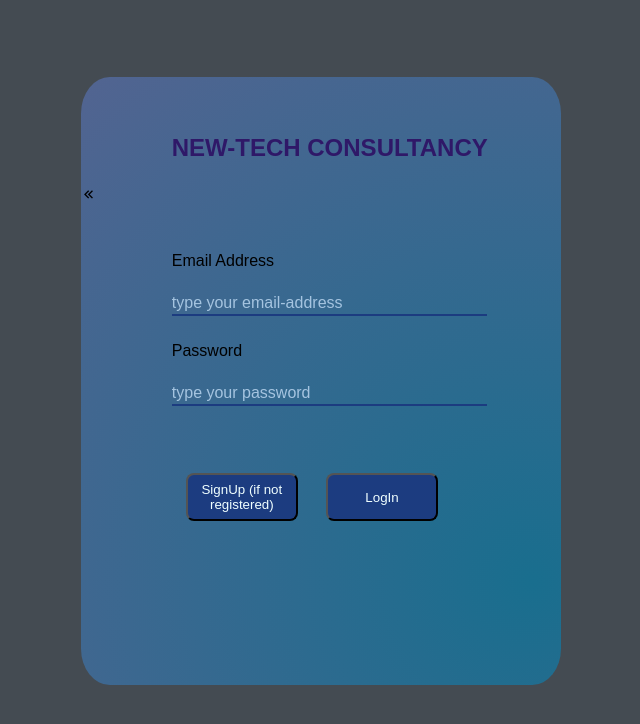
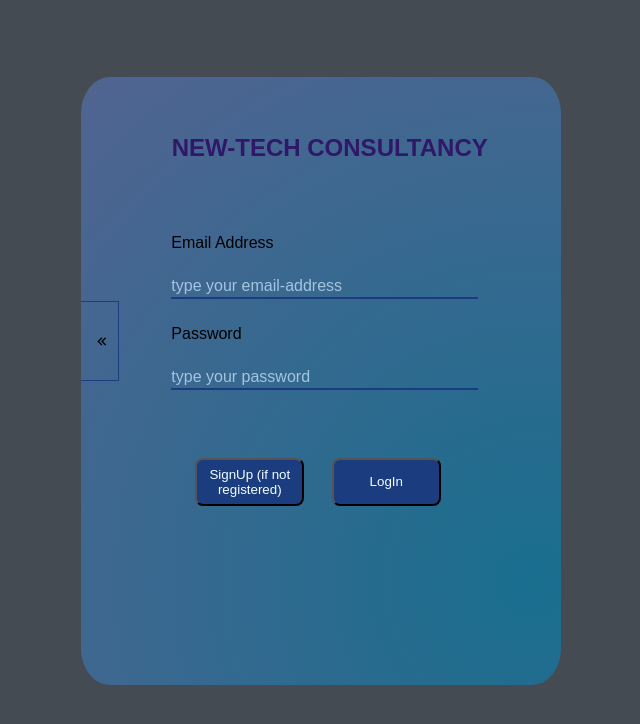
Before and after one commit to GRINDER101/SignUp-LogIn-Page, a React (Create React App) app: page / in a window 1280 px wide. Shown: the top 724 px of the page, without its empty margins (377-1017 px from the left). Built offline with nearby package versions, Linux system fonts and the light colour scheme.

Commit message:
Update login.css

```diff
--- a/src/Pages/LoginPage/login.css
+++ b/src/Pages/LoginPage/login.css
@@ -1,22 +1,69 @@
+.logIn {
+    width: 100%;
+    height: 80%;
+    display: flex;
+    flex-direction: row;
+    align-items: flex-start;
+    justify-content: flex-start;
+    overflow: auto;
+}
+
 #loginform {
-    width: 80%;
-    height: 59vh;
+    width: 100%;
+    height: 100%;
     display: flex;
     flex-direction: column;
     align-items: flex-start;
     justify-content: flex-start;
     gap: 5%;
-    padding-left: 7%;
+    padding-right: 10%;
     padding-top: 6%;
     margin-top: 4%;
-    margin-left: 12%;
+    margin-left: 11%;
+}
+
+.error::placeholder {
+    color: red;
 }
 
 .buttons {
     width: 80%;
     height: 10vh;
     margin-top: 6%;
+    margin-left: 3%;
     display: flex;
     align-items: center;
     justify-content: space-around;
 }
+
+.intro {
+    width: 10%;
+    height: 10vh;
+    margin-top: 24%;
+}
+
+#show-intro {
+    width: 100%;
+    height: 100%;
+    border: 1.6px solid rgb(28, 60, 128);
+    border-left: none;
+    cursor: pointer;
+}
+
+#show-intro i {
+    width: 90%;
+    display: flex;
+    justify-content: center;
+    padding-top: 84%;
+    animation: moveRight 0.8s linear infinite alternate;
+}
+
+@keyframes moveRight {
+    0% {
+        transform: translateX(-4px);
+    }
+
+    100% {
+        transform: translateX(6px);
+    }
+}
```
